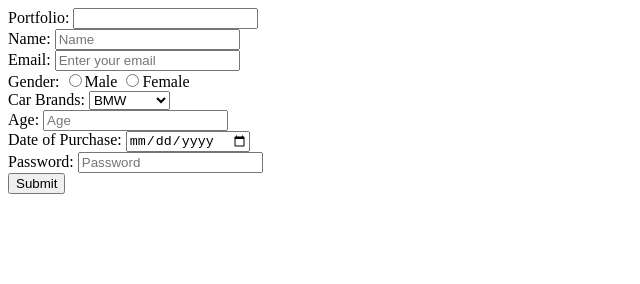
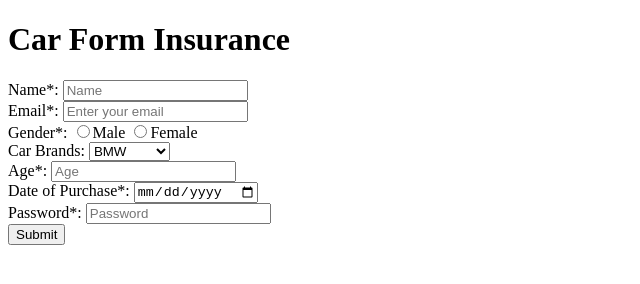
Before and after one commit to acciojob/car-insurance-form-rsingh241020, a website: page main.html in a window 1280 px wide. Shown: the whole page, without its empty margins (0-640 px from the left). Drawn offline with Linux system fonts and the light colour scheme.

Commit message:
created a submission

```diff
--- a/main.html
+++ b/main.html
@@ -1,19 +1,17 @@
 <!DOCTYPE html>
 <html>
-
 <head>
 <link rel="stylesheet" href="styles.css">
+
 </head>
-
 <body>
+	<h1>Car Form Insurance</h1>
 <form>
-<label for="portfolio">Portfolio:</label>
-<input type="text" id="portfolio" name="portfolio"><br>
-<label for="name">Name:</label>
+<label for="name">Name*:</label>
 <input type="text" name="name" required placeholder="Name"><br>
-<label for="email">Email:</label>
+<label for="email">Email*:</label>
 <input type="email" name="email" placeholder="Enter your email"><br>
-<label for="gender">Gender:</label>
+<label for="gender">Gender*:</label>
 <input type="radio" name="gender" id="genderMale" required>Male
 <input type="radio" name="gender" id="genderFemale" required>Female<br>
 <label for="car">Car Brands:</label>
@@ -23,12 +21,12 @@
 <option>Mercedes</option>
 </select>
 <br>
-<label for="age">Age:</label>
+<label for="age">Age*:</label>
 <input type="number" name="age" id="age" required placeholder="Age">
 <br>
-<label for="Dop">Date of Purchase:</label>
+<label for="Dop">Date of Purchase*:</label>
 <input type="date" name="Dop" id="dop" required placeholder="Date OF Purchase"><br>
-<label for="password">Password:</label>
+<label for="password">Password*:</label>
 <input type="password" name="password" id="password" required placeholder="Password"><br>
 <button type="submit">Submit</button>
 </form>
```
